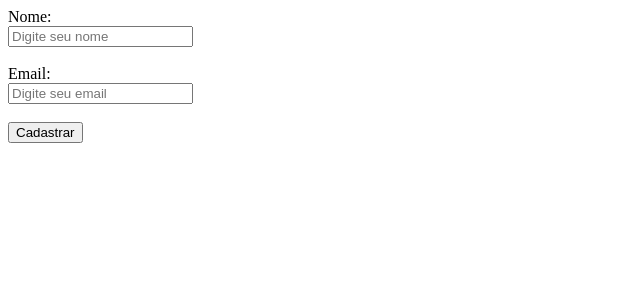
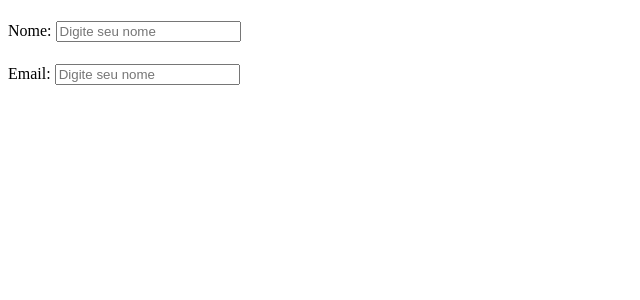
Before and after one commit to SergioCaueGomes/Exercicios_React, a React (Create React App) app: page / in a window 1280 px wide. Shown: the top 300 px of the page, without its empty margins (0-640 px from the left). Built offline with nearby package versions, Linux system fonts and the light colour scheme.

Commit message:
Commit final

```diff
--- a/src/App.js
+++ b/src/App.js
@@ -17,8 +17,8 @@ import Propriedades from './components/propriedades/Propriedades';
 // import ParImpar from './components/condicional/ParImpar';
 // import UsuarioLogado from './components/condicional/UsuarioLogado';
 // import ListaProdutos from './components/lista/ListaProdutos';
-// import CadastroNome from './components/classe/CadastroNome';
-import DigiteSeuNome from "./components/DigiteSeuNome";
+import CadastroNome from './components/classe/CadastroNome';
+// import DigiteSeuNome from "./components/DigiteSeuNome";
 
 
 
@@ -27,9 +27,9 @@ function App() {
 
     <div>
 
-      <DigiteSeuNome />
+      {/* <DigiteSeuNome /> */}
 
-      {/* <CadastroNome /> */}
+      <CadastroNome />
 
       {/* <ListaProdutos /> */}
 
--- a/src/components/classe/CadastroNome.js
+++ b/src/components/classe/CadastroNome.js
@@ -5,15 +5,37 @@ class CadastroNome extends Component {
     constructor (props) {
         super(props)
         this.state = {
-             nome:''
+             nome:'',
+             email:''
         }
     }
+
+    // cadastrar(){
+    //     console.log(this.state.nome, this.state.email)
+    // }
+
+    // render(){
+    //     return (
+    //         <>
+    //         <form>
+    //             <label>Nome</label><br>
+    //             <br></br><input type="text" placeholder="Digite seu nome" value={this.state.nome} onChange ={(event) => this.setState({nome: event.target.value})} /><br></br>
+    //             <label>Email</label><br>
+    //             <br/><input type="email" placeholder="Digite seu email" value={this.state.email} onChange ={(event) => this.setState({email: event.target.value})} /><br></br>
+    //         </form>
+    //         <br></br>
+    //         <button onClick={() => this.state.cadastrar()}>Cadastrar</button>
+    //     </>
+    //     )
+    // }
 
      render(){
          return (
              <>
              <h1>{this.state.nome}</h1>
-            <input type="text" placeholder="Digite seu nome" value={this.state.nome} onChange ={(event) => this.setState({nome: event.target.value})} />
+             <label>Nome: </label><input type="text" placeholder="Digite seu nome" value={this.state.nome} onChange ={(event) => this.setState({nome: event.target.value})} /><br/>
+             <h1>{this.state.email}</h1>
+             <label>Email: </label><input type="text" placeholder="Digite seu nome" value={this.state.email} onChange ={(event) => this.setState({email: event.target.value})} />
          </>
          )
     }
```
Lines whose indentation alone changed are shown as unchanged.
